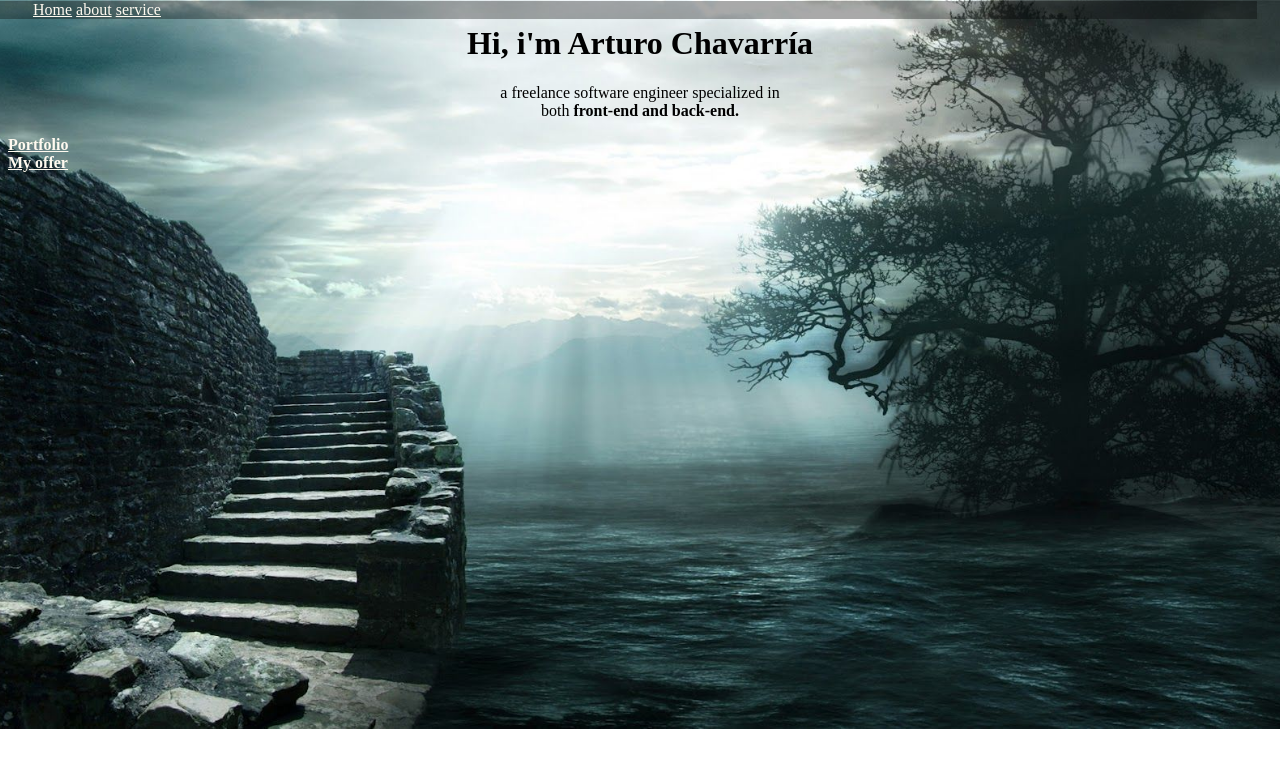
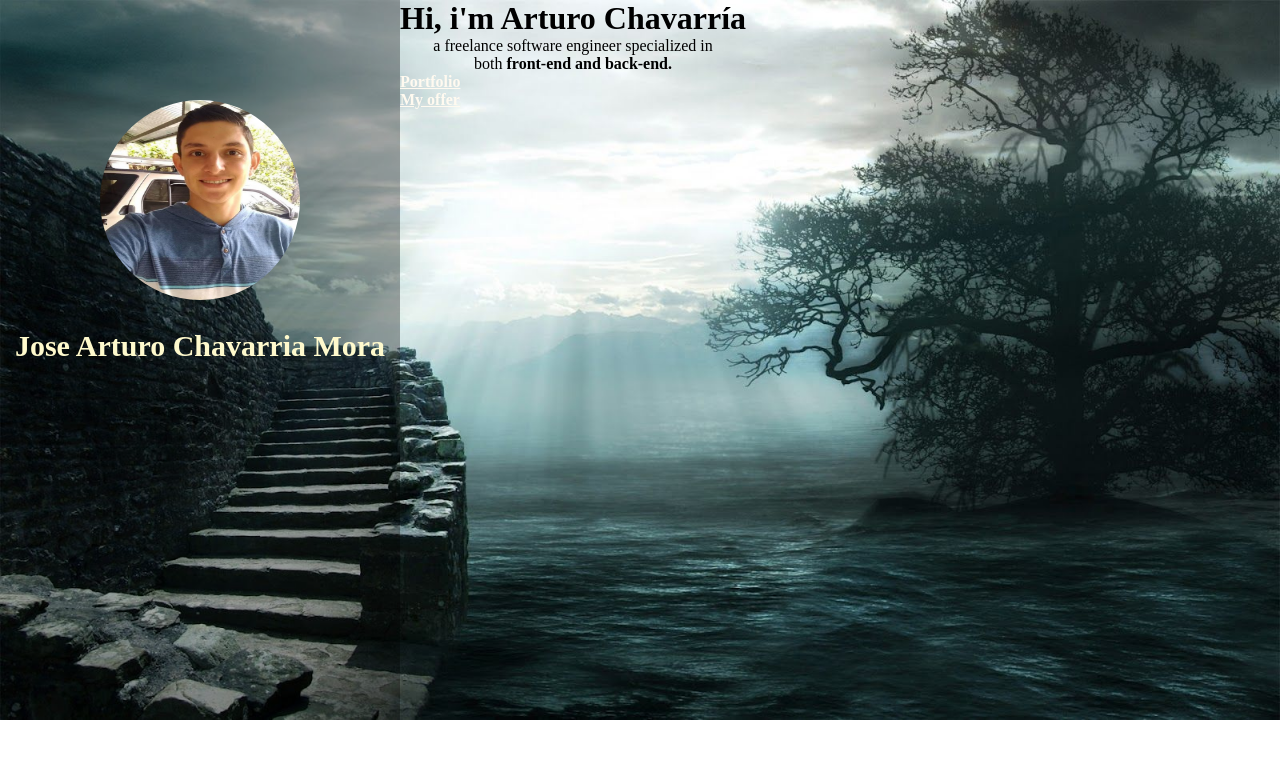
Before and after one commit to jchavarria06/jchavarria06.github.io, a plain HTML site: page index.html in a window 1280 px wide. Drawn offline with Linux system fonts and the light colour scheme.

Commit message:
creation of back image and banner

```diff
--- a/index.html
+++ b/index.html
@@ -9,26 +9,40 @@
 
     </Head>
     <body>
-        <div class="header">
-            <ul>
-                <il><a href="#">Home</a>  </il>
-                <il><a href="#">about</a>  </il>
-                <il><a href="#">service</a>  </il>
-            </ul>
+
+
+        <div class="divMaster"> <!--el div principal que contiene los otros dos-->
+            <div class="header">  <!--el div izqauierdo-->
+                <div>
+                <img  src="Arturo.jpeg" width="100" height="100" class="photo">
+                </div>
+                 <h2> Jose Arturo Chavarria Mora</h2>
+
+
+
 
             </div>
-        <div>
+            <div> <!--el div derecho-->
+
+
                     <h1>Hi, i&apos;m Arturo Chavarría</h1>
                     <p>a freelance software engineer specialized in</br>
                         both <strong>front-end and back-end.<strong> </p>
-        </div>
-
 
                     <section>
                         <a href="#">Portfolio</a>
                 </br>
                         <a href="#">My offer</a>
                  </section>
+            </div>
+
+
+        </div>
+
+
+
+
+
 
     </body>
 </html>
--- a/portfolio.css
+++ b/portfolio.css
@@ -2,11 +2,28 @@ body{
     background : url(../jchavarria06.github.io/esta.jpg) no-repeat;
     background-size: cover;
    height: 90vh;
-    background-position:center;
+    background-position:left;
+    ;
+}
+*{margin: 0;}
+
+.divMaster{
+    display: flex;
+    flex-direction: row;
+    height: 90vh;
+    width: 80vw;
+}
+
+.photo{
+   width: 200px;
+   height:200px;
+   border-radius: 50%;
+   margin: 100px;
+   margin-bottom: 25px;
+
 }
 .header{
-    margin: -15px;
-width: 100%;
+height: 100%;
 background-color: rgba(0, 0, 0, 0.336);
 
 }
@@ -15,6 +32,16 @@ h1{
     color: black;
     text-align-last: center;
 }
+h2{
+   color: lemonchiffon;
+   text-align-last:center ;
+   font-size: 30px;
+}
+h3{
+    color: lemonchiffon;
+   text-align-last:center ;
+   font-size: 20px;
+}
 p{
     color: black;
     text-align-last: center;
```
Also changed, not shown: Arturo.jpeg (added). Lines whose indentation alone changed are shown as unchanged.
